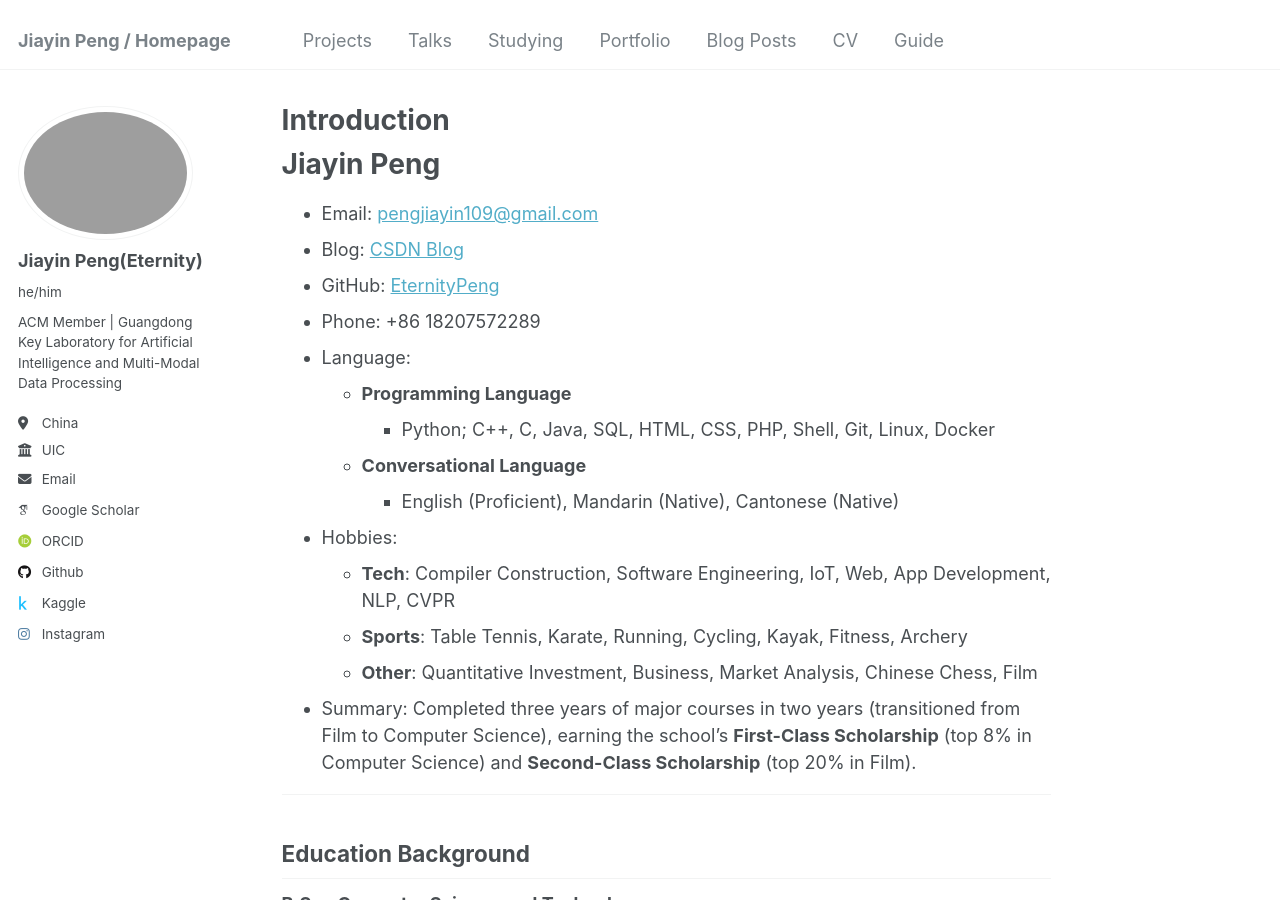
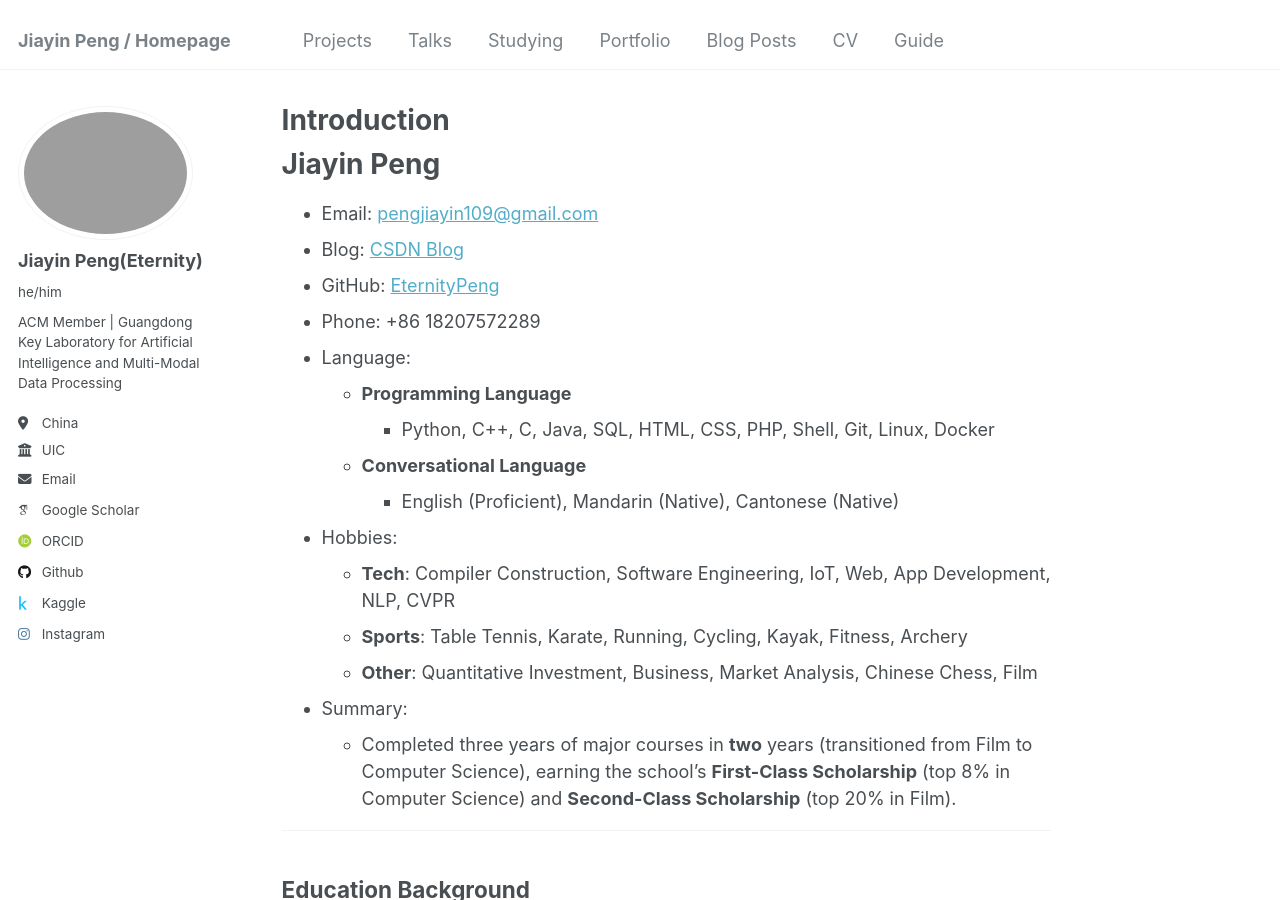
Before and after one commit to EternityPeng/eternitypeng.github.io, a Jekyll site: the page built from _pages/about.md, in a window 1280 px wide and 900 px high. Built offline with Jekyll 4.4.1, drawn with Linux system fonts in a browser that asks for light colours; some web fonts are replaced.

Commit message:
fix mistakes

```diff
--- a/_pages/about.md
+++ b/_pages/about.md
@@ -15,14 +15,15 @@ redirect_from:
 - Phone: +86 18207572289
 - Language:
   - **Programming Language**
-    - Python; C++, C, Java, SQL, HTML, CSS, PHP, Shell, Git, Linux, Docker
+    - Python, C++, C, Java, SQL, HTML, CSS, PHP, Shell, Git, Linux, Docker
   - **Conversational Language**
     - English (Proficient), Mandarin (Native), Cantonese (Native)
 - Hobbies:
   - **Tech**: Compiler Construction, Software Engineering, IoT, Web, App Development, NLP, CVPR
   - **Sports**: Table Tennis, Karate, Running, Cycling, Kayak, Fitness, Archery
   - **Other**: Quantitative Investment, Business, Market Analysis, Chinese Chess, Film
-- Summary: Completed three years of major courses in two years (transitioned from Film to Computer Science), earning the school's **First-Class Scholarship** (top 8% in Computer Science) and **Second-Class Scholarship** (top 20% in Film).
+- Summary:
+  - Completed three years of major courses in **two** years (transitioned from Film to Computer Science), earning the school's **First-Class Scholarship** (top 8% in Computer Science) and **Second-Class Scholarship** (top 20% in Film).
 
 
 
```
